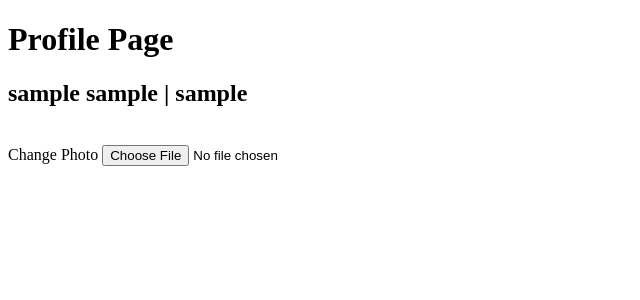
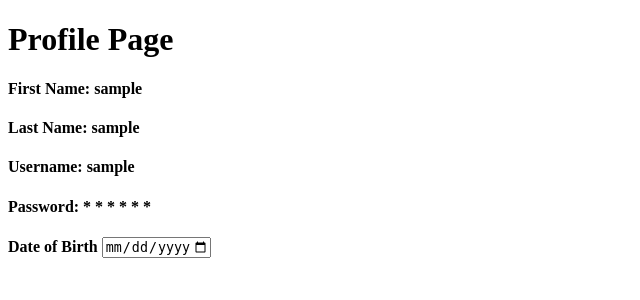
Before and after one commit to roadrunnerinthesun/Time2Run, a Flask app: template templates/profile.html in a window 1280 px wide. Shown: the part 26-326 px from the top of the page, without its empty margins (0-640 px from the left). Run offline with Flask 2, Linux system fonts and the light colour scheme; the template is opened without the code that fills it: values that come from a table or form of the project are taken from there, others are empty; the visitor is signed in with stand-in values (Sample User, id 1); data comes from the database, SQL or seed files in the repository.

Commit message:
basic profile page, dob still not saving, password hidden

```diff
--- a/templates/profile.html
+++ b/templates/profile.html
@@ -5,17 +5,10 @@
 {% block body %}
 <div>
    <h1>Profile Page</h1>
-   {% if user %}
-      <h2>{{user.fname}} {{user.lname}} | {{user.username}}</h2>
-
-   {% endif %}
-</div>
 
 <head>
 
-
-
-<div class="container user-profile">
+<!-- <div class="container user-profile">
    <form method="post">
        <div class="row">
            <div class="col-md-4">
@@ -29,12 +22,40 @@
            </div>
        </div>
    </form>
+</div> -->
+
+</head>
+
+<h4>First Name: {{user.fname}} </h4>
+<h4>Last Name: {{user.lname}} </h4>
+<h4>Username: {{user.username}} </h4>
+<div>
+<h4>Password:
+        {% for letter in user.password %}
+            *
+        {% endfor %}</h4>
 </div>
-</head>
+<h4>Date of Birth  <input id="dob" type="date" placeholder="mm/dd/yyy" min="01-01-1900" max="today" name="dob"></h4>
 
 
 
+<body>
+<script>
+    var today = new Date();
+    var dd = today.getDate();
+    var mm = today.getMonth() + 1;
+    var yyyy = today.getFullYear();
 
+    if (dd < 10) {
+       dd = '0' + dd;
+    }
+    if (mm < 10) {
+       mm = '0' + mm;
+    }
+    today = yyyy + '-' + mm + '-' + dd;
+    document.getElementById("dob").setAttribute("max", today);
+</script>
+</body>
 
 
 {% endblock %}
```
